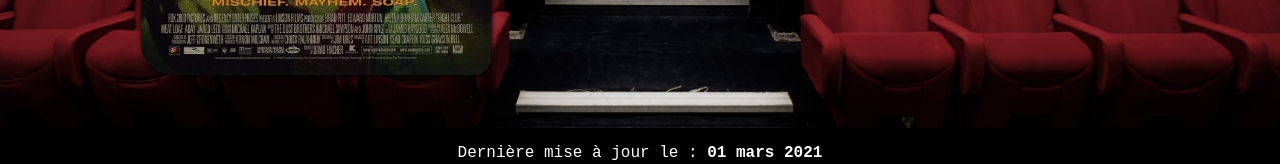
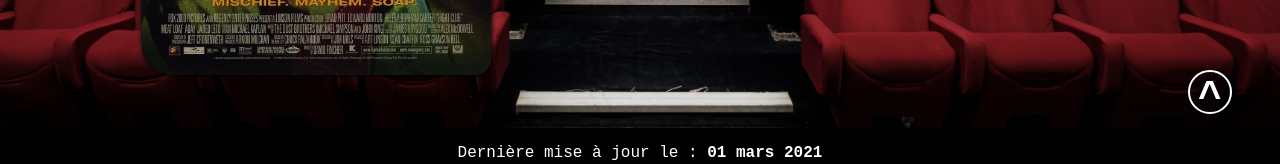
Before and after one commit to jkehl2/TP_HTML_STATIC, a website: page public/index.html in a window 1280 px wide. Shown: the part 622-786 px from the top of the page. Drawn offline with Linux system fonts and the light colour scheme.

Commit message:
ADD - Adding button return top page

```diff
--- a/public/css/styles.css
+++ b/public/css/styles.css
@@ -101,6 +101,7 @@ body {
 }
 
 .page--list {
+  position: relative;
   box-sizing: border-box;
   display: flex;
   flex-flow: column nowrap;
@@ -109,6 +110,30 @@ body {
   margin: 0 auto;
   padding: 0;
   max-width: 80%;
+}
+
+#bt-retour{
+    display: block;
+    position: fixed;
+    bottom: 4rem;
+    right: 3rem;
+    width: 2rem;
+    height: 2rem;
+    border-radius: 100%;
+    border: 2px solid white;
+    background-color: transparent;
+    color: white;
+    font-size: 2.5rem;
+    font-weight: bold;
+    padding: 0.25rem;
+    margin: 0;
+    text-align: center;
+    text-decoration: none;
+    transition: background 0.5s ease-in-out;
+}
+#bt-retour:hover{
+    background-color: rgba(0, 0, 0, 0.80);
+    transition: background 0.5s ease-in-out;
 }
 
 .page--list--film {
--- a/public/index.html
+++ b/public/index.html
@@ -147,6 +147,7 @@
                     </section>
                 </article>
             </section>
+            <a href="#film-fight-club" title="Retour haut de page" id="bt-retour">&#94;</a>
         </main>
         <footer>Dernière mise à jour le : <time datetime="2021-03-01">01 mars 2021</time></footer>
     </div>
```
